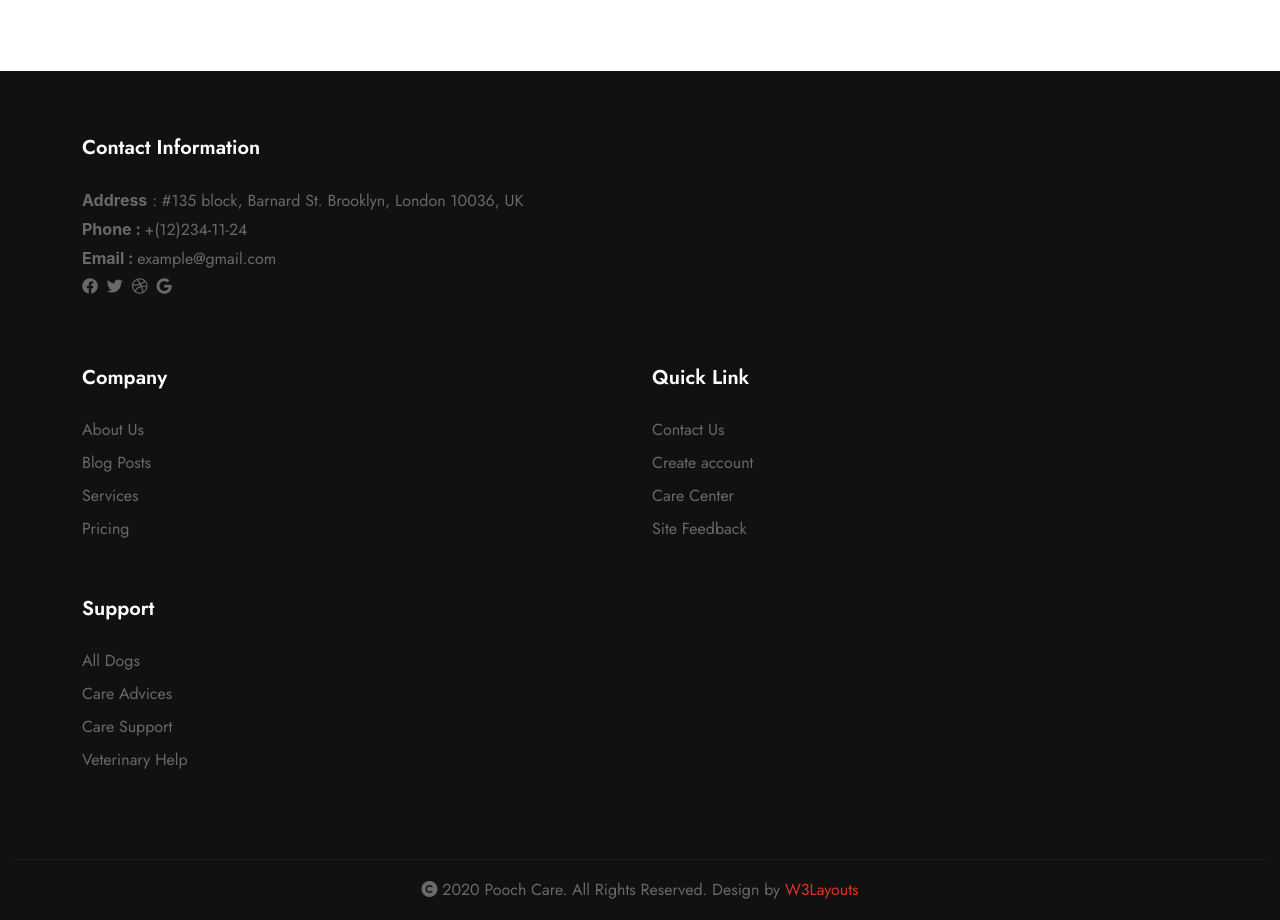
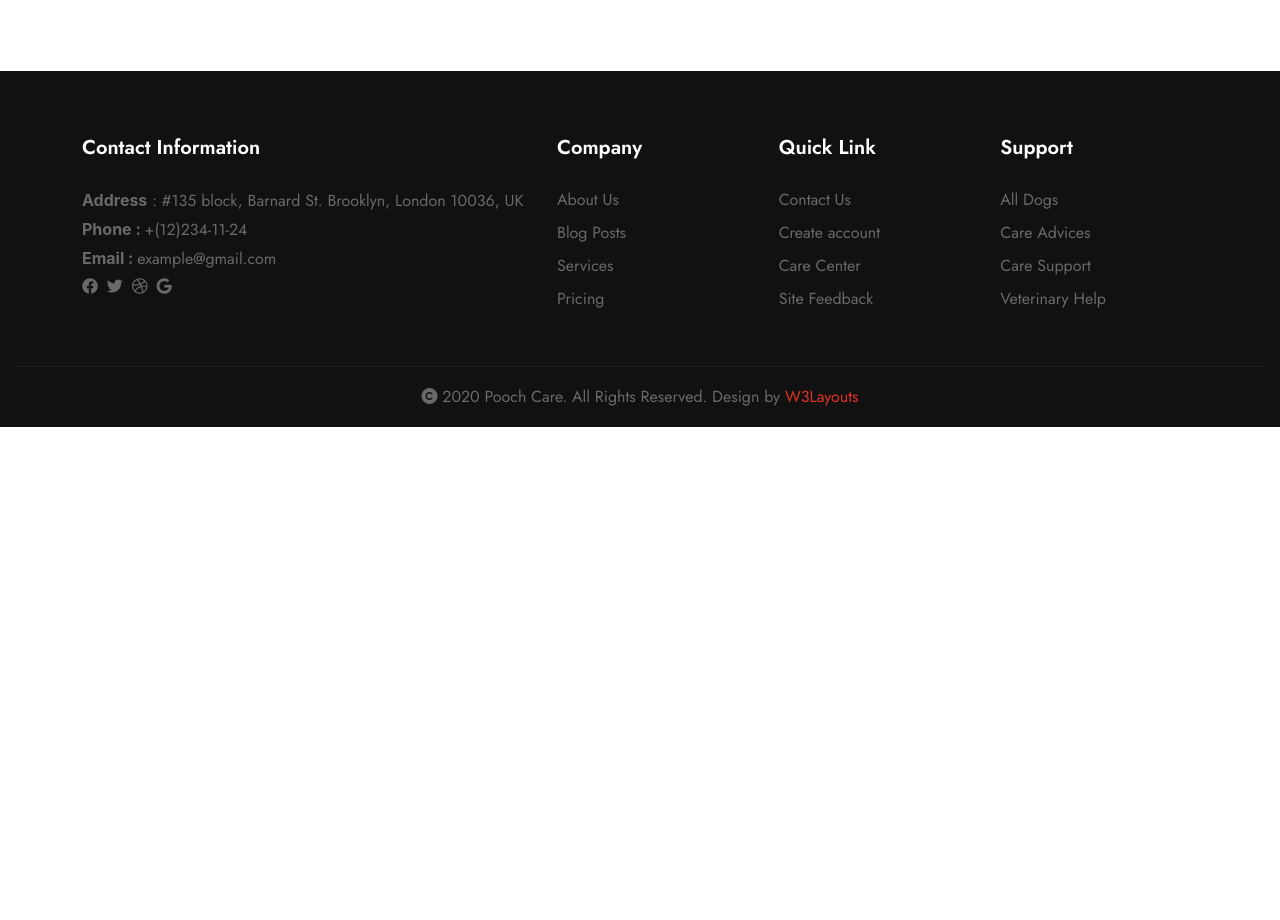
Before and after one commit to jiShyn/NguyenSonHai_BC27_BaiTap_Capstone_bootstrap_Buoi9, a plain HTML site: page index.html in a window 1280 px wide. Shown: the part 8020-8940 px from the top of the page. After the commit the page ends 8447 px from the top, so only its background shows below. Drawn offline with nearby package versions, Linux system fonts and the light colour scheme.

Commit message:
responsive 100% homepage in medium screen

```diff
--- a/index.html
+++ b/index.html
@@ -836,7 +836,7 @@
       <footer class="footer pt-5">
          <div class="container py-lg-3">
             <div class="row">
-               <div class="col-12">
+               <div class="col-12 col-md-5">
                   <div class="contact-info">
                      <h4>Contact Information</h4>
                      <div class="details">
@@ -850,7 +850,9 @@
                         </p>
                         <p>
                            <span>Email : </span>
-                           <a href="mailto:example@gmail.com">example@gmail.com</a>
+                           <a href="mailto:example@gmail.com"
+                              >example@gmail.com</a
+                           >
                         </p>
                      </div>
                      <div class="social-link mb-3">
@@ -862,9 +864,9 @@
                   </div>
                </div>
 
-               <div class="col-12 mt-5">
+               <div class="col-12 col-md-7 mt-5 mt-md-0">
                   <div class="row">
-                     <div class="col-6">
+                     <div class="col-6 col-md-4">
                         <div class="company">
                            <h4>Company</h4>
                            <div class="details">
@@ -876,7 +878,7 @@
                         </div>
                      </div>
 
-                     <div class="col-6">
+                     <div class="col-6 col-md-4">
                         <div class="link">
                            <h4>Quick Link</h4>
                            <div class="details">
@@ -887,10 +889,8 @@
                            </div>
                         </div>
                      </div>
-                  </div>
-               </div>
 
-               <div class="col-12 mt-5">
+                     <div class="col-12 col-md-4 mt-5 mt-md-0">
                         <div class="support">
                            <h4>Support</h4>
                            <div class="details">
@@ -903,9 +903,11 @@
                      </div>
                   </div>
                </div>
-         <div class="container-fluid mt-5">
+            </div>
+         </div>
+         <div class="container-fluid mt-5 mt-md-3">
             <div class="copy-right text-center py-3">
-               <hr>
+               <hr />
                <p>
                   <i class="fa-solid fa-copyright"></i>
                   2020 Pooch Care. All Rights Reserved. Design by
```
Lines whose indentation alone changed are shown as unchanged.
